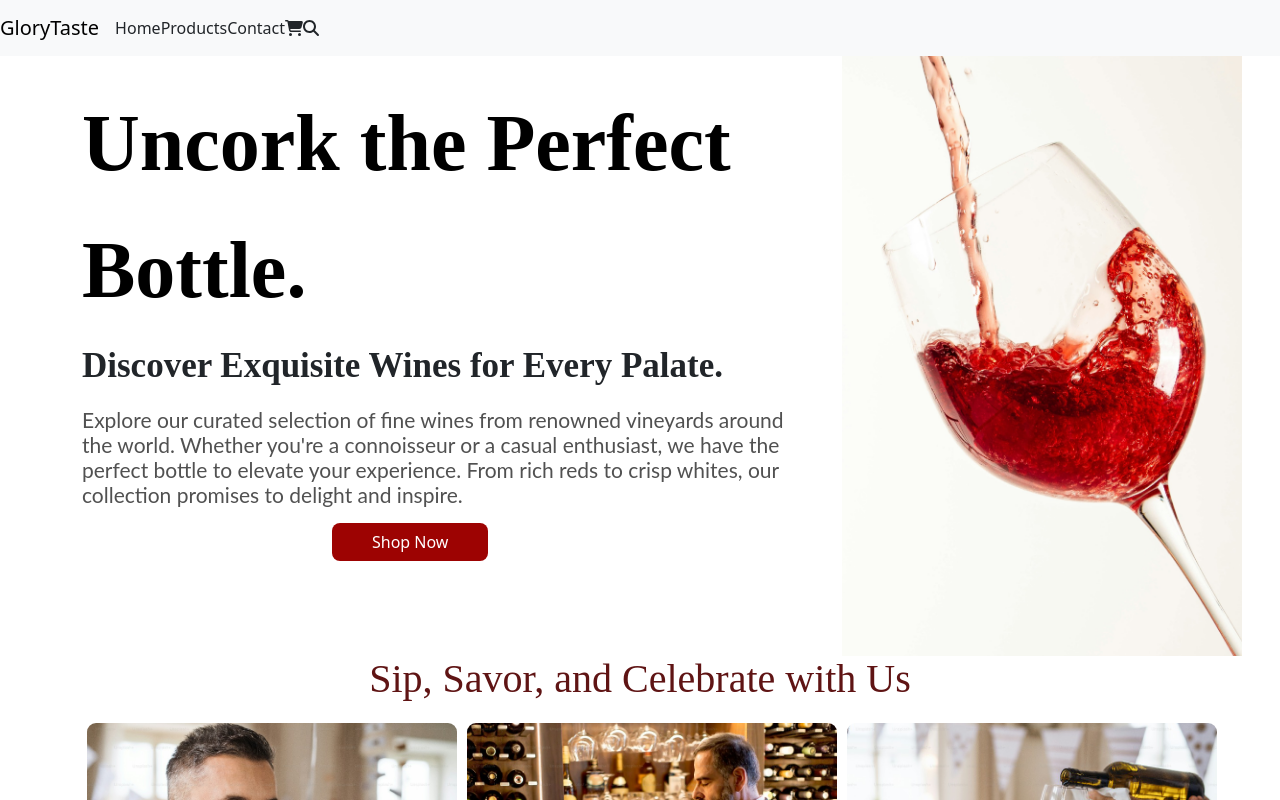
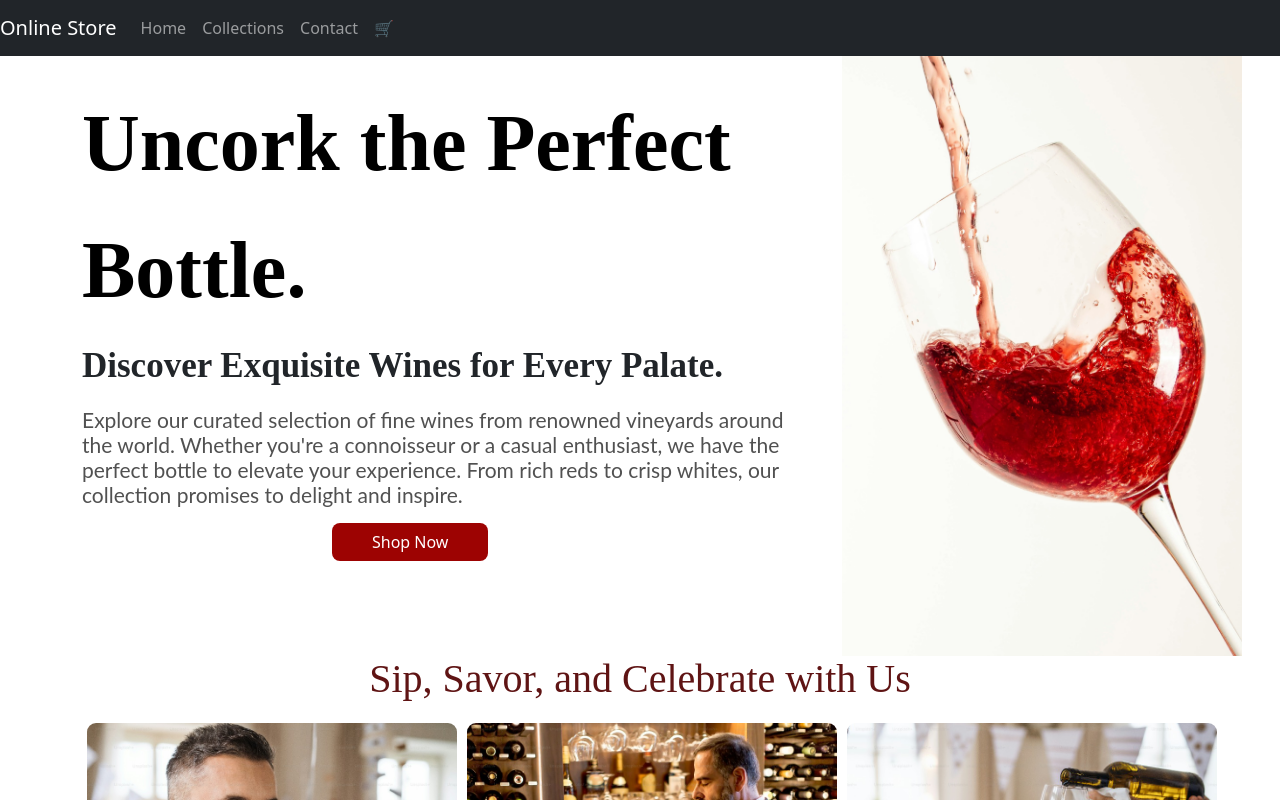
Before and after one commit to GloryEvi/my-landing-page, a React (Create React App) app: page / in a window 1280 px wide. Shown: the top 800 px of the page. Built offline with nearby package versions, Linux system fonts and the light colour scheme.

Commit message:
updated navbar

```diff
--- a/src/components/Navbar.css
+++ /dev/null
@@ -1,5 +0,0 @@
-.ml-auto {
-  margin-left: auto;
-  position: relative;
-  right: 50px;
-}
--- a/src/components/Navbar.js
+++ b/src/components/Navbar.js
@@ -1,27 +1,33 @@
 import React from "react";
+import { Link } from "react-router-dom";
 import { Navbar, Nav } from "react-bootstrap";
-import { FontAwesomeIcon } from "@fortawesome/react-fontawesome";
-import { faShoppingCart } from "@fortawesome/free-solid-svg-icons";
-import { faSearch } from "@fortawesome/free-solid-svg-icons";
 
-const CustomNavbar = () => {
+const Navigation = () => {
   return (
-    <Navbar bg="light" expand="lg">
-      <Navbar.Brand href="/">GloryTaste</Navbar.Brand>
+    <Navbar bg="dark" variant="dark" expand="lg">
+      <Navbar.Brand as={Link} to="/">
+        Online Store
+      </Navbar.Brand>
       <Navbar.Toggle aria-controls="basic-navbar-nav" />
       <Navbar.Collapse id="basic-navbar-nav">
-        <Nav.Link href="/">Home</Nav.Link>
-        <Nav.Link href="/products">Products</Nav.Link>
-        <Nav.Link href="/contact">Contact</Nav.Link>
-        <Nav.Link href="/cart">
-          <FontAwesomeIcon icon={faShoppingCart} />
-        </Nav.Link>
-        <Nav.Link href="#">
-          <FontAwesomeIcon icon={faSearch} />
-        </Nav.Link>
+        <Nav className="ml-auto">
+          <Nav.Link as={Link} to="/">
+            Home
+          </Nav.Link>
+          <Nav.Link as={Link} to="/products">
+            Collections
+          </Nav.Link>
+
+          <Nav.Link as={Link} to="/contact">
+            Contact
+          </Nav.Link>
+          <Nav.Link as={Link} to="/cart">
+            🛒
+          </Nav.Link>
+        </Nav>
       </Navbar.Collapse>
     </Navbar>
   );
 };
 
-export default CustomNavbar;
+export default Navigation;
```
